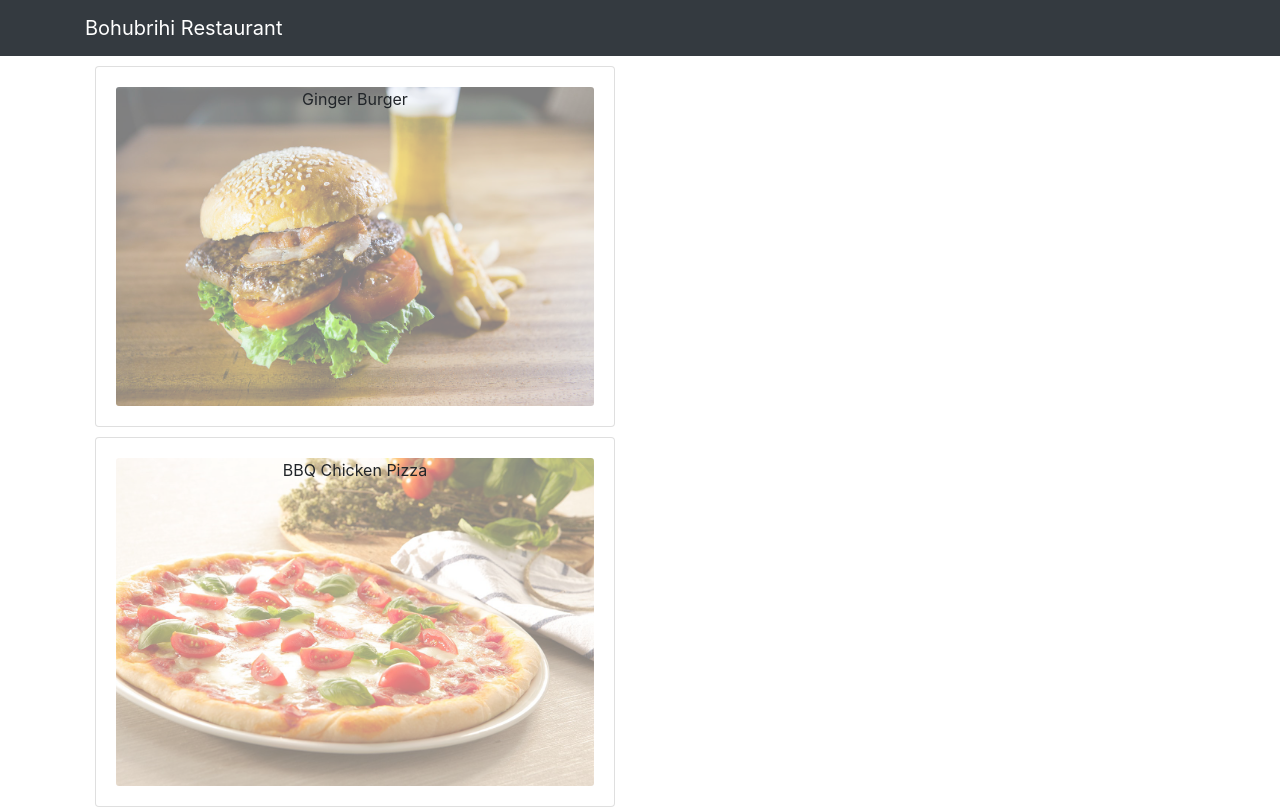
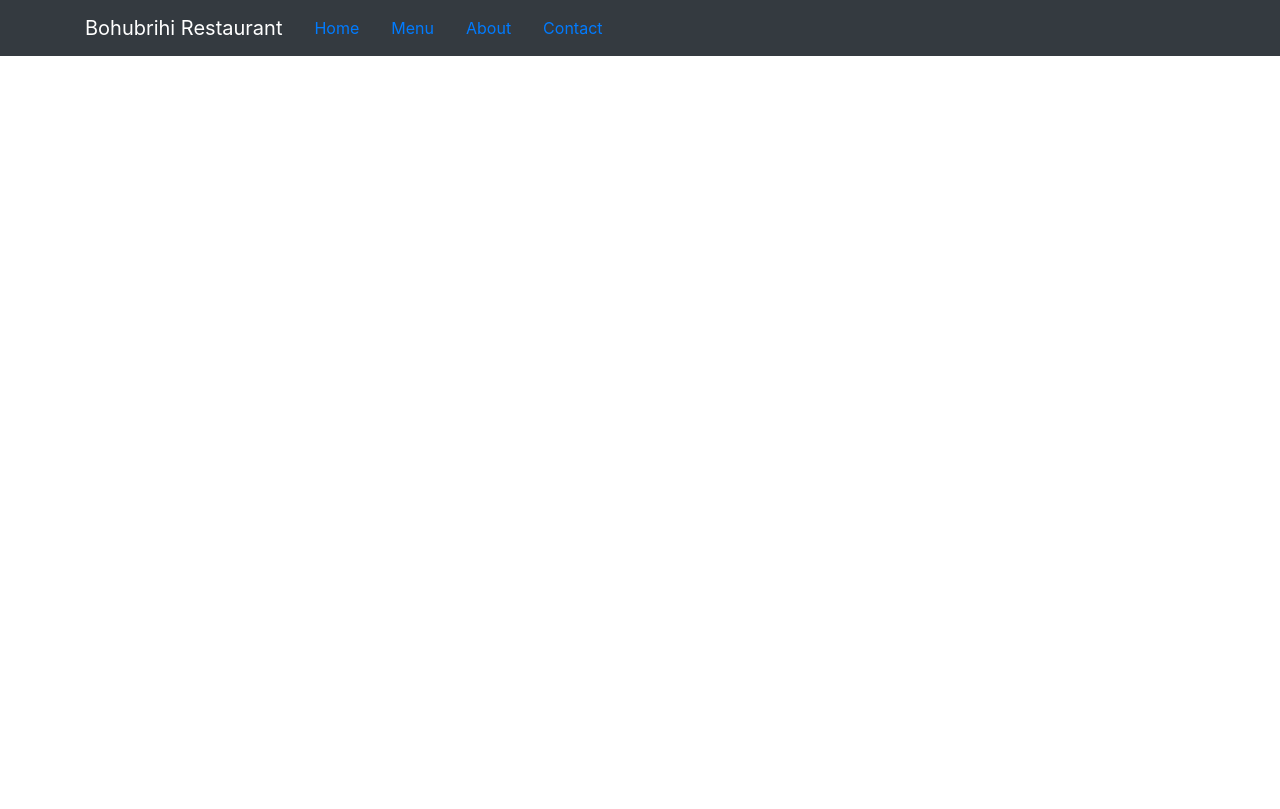
Before and after one commit to SAKILsCode/demo-restaurant, a React (Create React App) app: page / in a window 1280 px wide. Shown: the top 809 px of the page. Built offline with nearby package versions, Linux system fonts and the light colour scheme.

Commit message:
Router Added

```diff
--- a/package.json
+++ b/package.json
@@ -11,6 +11,8 @@
     "react": "^16.13.1",
     "react-dom": "^16.13.1",
     "react-popper": "^2.2.3",
+    "react-router": "^5.2.0",
+    "react-router-dom": "^5.2.0",
     "react-scripts": "3.4.3",
     "reactstrap": "^8.5.1"
   },
--- a/src/App.js
+++ b/src/App.js
@@ -1,11 +1,14 @@
 import React from 'react';
 import './App.css';
 import MainComponent from "./components/MainComponent.js"
+import { BrowserRouter } from 'react-router-dom'
 
 function App() {
   return (
     <div className="App">
-      <MainComponent/>
+      <BrowserRouter>
+        <MainComponent/>
+      </BrowserRouter>
     </div>
   );
 }
--- /dev/null
+++ b/src/components/body/About.js
@@ -0,0 +1,11 @@
+import React from 'react';
+
+const About = () => {
+    return(
+        <div>
+
+        </div>
+    )
+}
+
+export default About;
--- a/src/components/body/Body.js
+++ b/src/components/body/Body.js
@@ -1,10 +1,18 @@
 import React from 'react';
 import Menu from "./Menu.js"
+import Home from "./Home.js"
+import Contact from "./Contact.js"
+import About from "./About.js"
+import { Route, Redirect } from 'react-router-dom'
 
 const Body = () => {
     return (
         <div>
-            <Menu/>
+            <Route path="/" exact component={Home} />
+            <Route path="/menu" exact component={Menu} />
+            <Route path="/contact" exact component={Contact} />
+            <Route path="/about" exact component={About} />
+            {/* <Redirect from="/" to="/home" /> */}
         </div>
     );
 }
--- /dev/null
+++ b/src/components/body/Contact.js
@@ -0,0 +1,15 @@
+import React, { Component } from "react";
+
+class Contact extends Component {
+  render() {
+    return(
+        <div>
+
+        </div>
+    )
+
+  }
+}
+
+
+export default Contact;
--- a/src/components/body/DishDetail.js
+++ b/src/components/body/DishDetail.js
@@ -10,8 +10,10 @@
                 <CardBody style={{ textAlign: "left" }}>
                     <CardTitle>{props.dish.name}</CardTitle>
                     <CardText>
-                        <p>{props.dish.description}</p>
-                        <p>${props.dish.price} /=</p>
+                        {props.dish.description}
+                    </CardText>
+                    <CardText>
+                        ${props.dish.price} /=
                     </CardText>
                     <hr/>
                     <LoadComponent comments={props.dish.comments}/>
--- /dev/null
+++ b/src/components/body/Home.js
@@ -0,0 +1,15 @@
+import React, { Component } from "react";
+
+class Home extends Component {
+  render() {
+    return(
+        <div>
+
+        </div>
+    )
+
+  }
+}
+
+
+export default Home;
--- a/src/components/body/Menu.js
+++ b/src/components/body/Menu.js
@@ -1,21 +1,32 @@
 import React, { Component } from "react";
-import DISHES from '../../data/dishes.js';
-import MenuItem from './MenuItem.js';
-import DishDetail from "./DishDetail.js"
+import DISHES from "../../data/dishes.js";
+import MenuItem from "./MenuItem.js";
+import DishDetail from "./DishDetail.js";
+import { CardColumns, Modal, ModalBody, ModalFooter, Button } from "reactstrap";
 
 class Menu extends Component {
   state = {
     dishes: DISHES,
-        selectedDish: null
-    }
+    selectedDish: null,
+    modalOpen: false,
+  };
 
   onDishSelect = dish => {
-        console.log(dish)
-        this.setState({selectedDish: dish})
-    }
+    this.setState({
+      selectedDish: dish,
+      modalOpen: !this.state.modalOpen
+    });
+    // this.toggleModal()
+  };
 
-    render(){
-        const menu = this.state.dishes.map(item => {
+  toggleModal = () => {
+    this.setState({
+      modalOpen: !this.state.modalOpen
+    });
+  };
+
+  render() {
+    const menu = this.state.dishes.map((item) => {
       return (
         <MenuItem
           dish={item}
@@ -23,21 +34,24 @@
           DishSelect={() => this.onDishSelect(item)}
         />
       );
-        })
+    });
 
     let dishDetail = null;
-        if(this.state.selectedDish != null){
-            dishDetail = <DishDetail dish={this.state.selectedDish}/>
+    if (this.state.selectedDish != null) {
+      dishDetail = <DishDetail dish={this.state.selectedDish} />;
     }
     return (
       <div className="container">
         <div className="row">
-                    <div className="col-6">
-                        {menu}
-                    </div>
-                    <div className="col-6">
-                        {dishDetail}
-                    </div>
+          <CardColumns>{menu}</CardColumns>
+          <Modal isOpen={this.state.modalOpen} onClick={this.toggleModal}>
+            <ModalBody>{dishDetail}</ModalBody>
+            <ModalFooter>
+              <Button color="secondary" onClick={this.toggleModal}>
+                Close
+              </Button>
+            </ModalFooter>
+          </Modal>
         </div>
       </div>
     );
--- a/src/components/header/Navigation.js
+++ b/src/components/header/Navigation.js
@@ -1,16 +1,66 @@
-import React from "react";
-import { Navbar, NavbarBrand } from "reactstrap";
+import React, { Component } from "react";
+import {
+  Navbar,
+  NavbarBrand,
+  Nav,
+  NavItem,
+  NavbarToggler,
+  Collapse
+} from "reactstrap";
+import { Link } from "react-router-dom";
 
-const Navigation = () => {
-    return(
+class Navigation extends Component {
+    constructor(props){
+        super(props)
+        this.state = {
+            isNavOpen: false
+        }
+    }
+
+    navToggle = () => {
+        this.setState({
+            isNavOpen : !this.state.isNavOpen
+    })
+    }
+  render() {
+    return (
       <div>
-            <Navbar dark color="dark">
+        <Navbar dark color="dark" expand="sm">
           <div className="container">
+            <NavbarToggler onClick={this.navToggle}/>
             <NavbarBrand href="/">Bohubrihi Restaurant</NavbarBrand>
+            <Collapse isOpen={this.state.isNavOpen} navbar>
+              <Nav className='mr-auto'>
+                <NavItem>
+                  <Link to="/" className="nav-link active">
+                    Home
+                  </Link>
+                </NavItem>
+
+                <NavItem>
+                  <Link to="/menu" className="nav-link">
+                    Menu
+                  </Link>
+                </NavItem>
+
+                <NavItem>
+                  <Link to="/about" className="nav-link">
+                    About
+                  </Link>
+                </NavItem>
+
+                <NavItem>
+                  <Link to="/contact" className="nav-link">
+                    Contact
+                  </Link>
+                </NavItem>
+              </Nav>
+            </Collapse>
           </div>
         </Navbar>
       </div>
     );
   }
+}
 
 export default Navigation;
--- a/src/index.js
+++ b/src/index.js
@@ -1,16 +1,11 @@
-import React from 'react';
-import ReactDOM from 'react-dom';
-import './index.css';
-import App from './App';
-import * as serviceWorker from './serviceWorker';
-import "bootstrap/dist/css/bootstrap.min.css"
+import React from "react";
+import ReactDOM from "react-dom";
+import "./index.css";
+import App from "./App";
+import * as serviceWorker from "./serviceWorker";
+import "bootstrap/dist/css/bootstrap.min.css";
 
-ReactDOM.render(
-  <React.StrictMode>
-    <App />
-  </React.StrictMode>,
-  document.getElementById('root')
-);
+ReactDOM.render(<App />, document.getElementById("root"));
 
 // If you want your app to work offline and load faster, you can change
 // unregister() to register() below. Note this comes with some pitfalls.
```
Also changed, not shown: 1 other file (tests, documents, lock files or other folders). Lines whose indentation alone changed are shown as unchanged.
